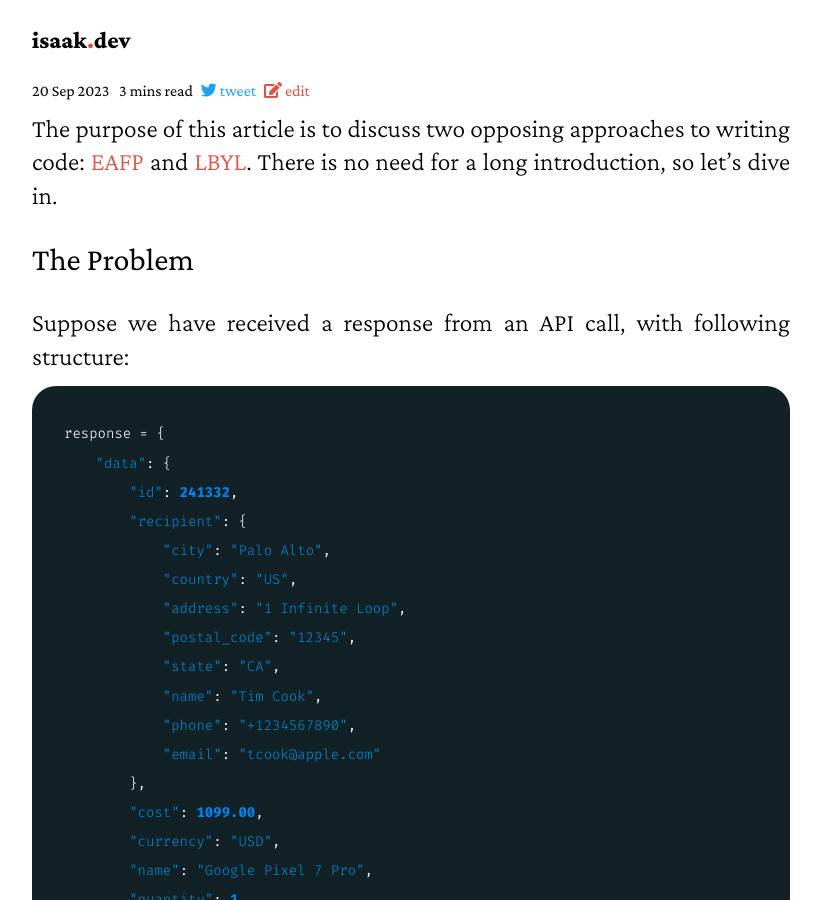
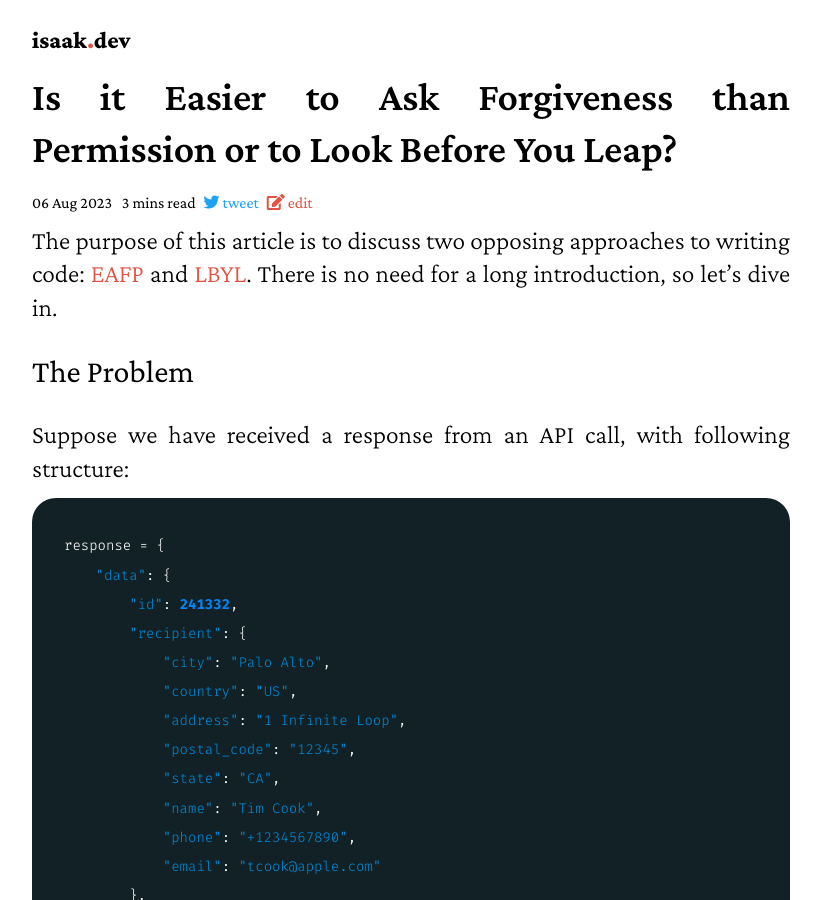
Before and after one commit to lk-geimfari/lk-geimfari.github.io, a Jekyll site: the page built from _posts/2023-08-06-eafp-and-lbyl.md, in a window 1280 px wide and 900 px high. Shown: the whole window, without its empty margins (229-1050 px from the left). Built offline with Jekyll 4.4.1, drawn with Linux system fonts in a browser that asks for light colours; nearby versions of some CDN libraries; our own code applies the rules of GitHub Pages for plain Markdown files.

Commit message:
Fix title

```diff
--- a/_posts/2023-08-06-eafp-and-lbyl.md
+++ b/_posts/2023-08-06-eafp-and-lbyl.md
@@ -1,6 +1,6 @@
 ---
 layout: post
-title: ""Is it Easier to Ask Forgiveness than Permission or to Look Before You Leap?""
+title: "Is it Easier to Ask Forgiveness than Permission or to Look Before You Leap?"
 date: 2023-08-06
 preview_img: eafp-lbyl.png
 description: "The aim of this article is to explore two contrasting approaches to code writing: EAFP and LBYL."
```
